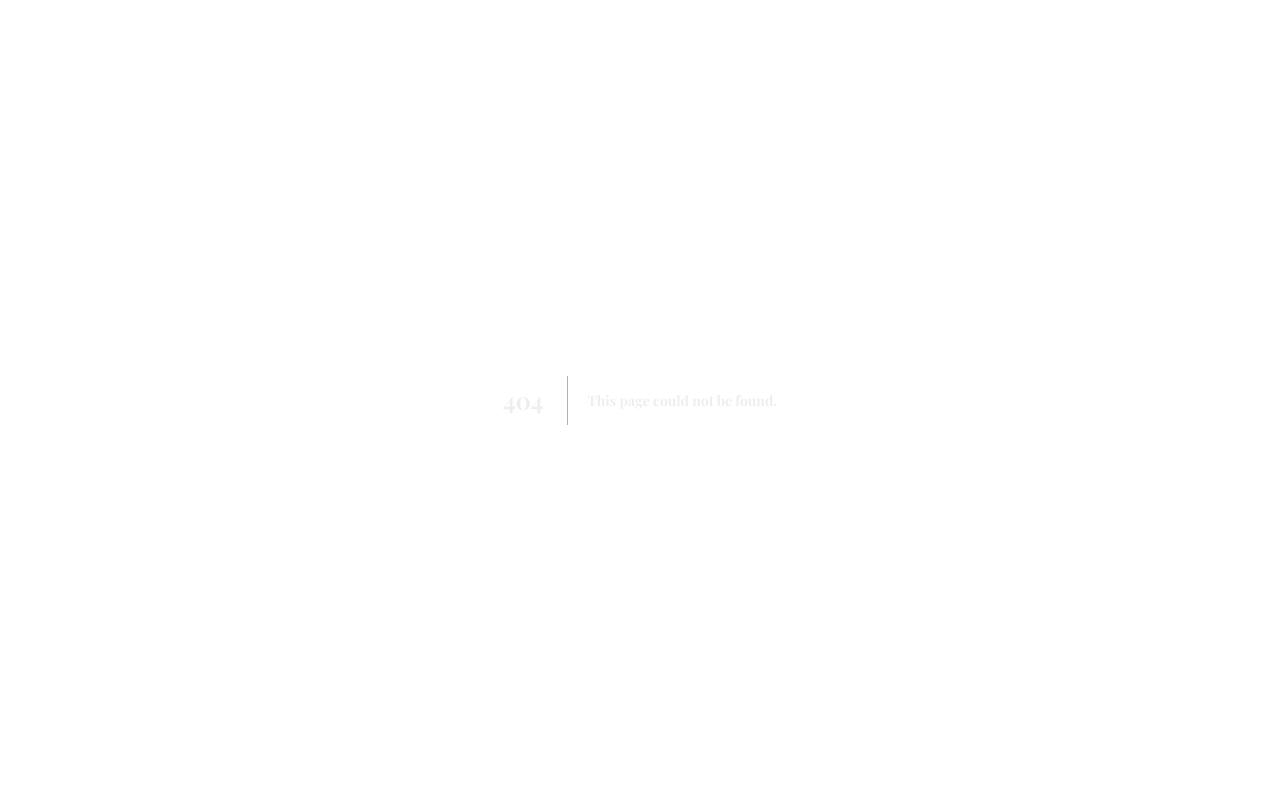
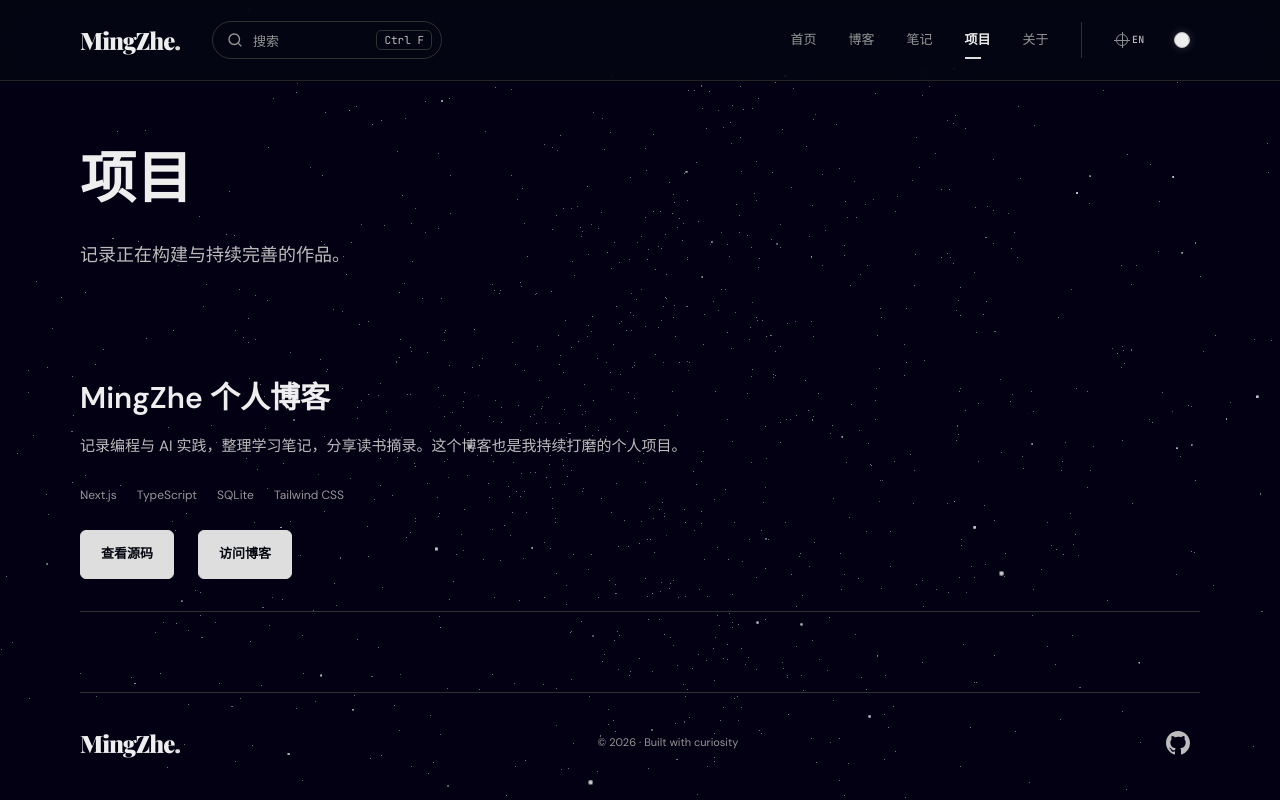
Before and after one commit to MingZhe1008/Blog, a Next.js app: page /projects in a window 1280 px wide. Before the commit this address had no page. Built offline with nearby package versions, Linux system fonts and the light colour scheme.

Commit message:
feat: 新增项目导航与项目展示页面

```diff
--- /dev/null
+++ b/src/app/(main)/projects/page.tsx
@@ -0,0 +1,8 @@
+import type { Metadata } from "next";
+import { ProjectsView } from "./projects-view";
+
+export const metadata: Metadata = { title: "项目 | MingZhe" };
+
+export default function ProjectsPage() {
+  return <ProjectsView />;
+}
--- /dev/null
+++ b/src/app/(main)/projects/projects-view.tsx
@@ -0,0 +1,29 @@
+"use client";
+
+import Link from "next/link";
+import { useTranslations } from "next-intl";
+
+export function ProjectsView() {
+  const t = useTranslations("projects");
+  return (
+    <main className="editorial-page projects-page">
+      <header className="archive-heading">
+        <h1>{t("title")}</h1>
+        <p className="hero-intro">{t("intro")}</p>
+      </header>
+      <section className="projects-list" aria-label={t("title")}>
+        <article className="project-entry">
+          <h2>{t("blogTitle")}</h2>
+          <p className="project-description">{t("blogDescription")}</p>
+          <ul className="project-stack" aria-label="Tech stack">
+            {["Next.js", "TypeScript", "SQLite", "Tailwind CSS"].map(tech => <li key={tech}>{tech}</li>)}
+          </ul>
+          <div className="project-links">
+            <a className="primary-link" href="https://github.com/MingZhe1008/Blog" target="_blank" rel="noopener noreferrer">{t("source")}</a>
+            <Link className="primary-link" href="/blog">{t("visit")}</Link>
+          </div>
+        </article>
+      </section>
+    </main>
+  );
+}
--- a/src/app/editorial.css
+++ b/src/app/editorial.css
@@ -12,6 +12,14 @@
 .public-site h1,.public-site h2,.public-site h3 { font-family: var(--font-ui), "Microsoft YaHei", sans-serif; }
 .public-site a:focus-visible,.public-site button:focus-visible,.public-site input:focus-visible { outline: 2px solid var(--color-accent); outline-offset: 5px; }
 .editorial-page { width: min(1120px, calc(100% - 64px)); margin: auto; padding-bottom: 80px; }
+.projects-page { padding-top: 64px; }
+.projects-page h1 { font-size: clamp(36px, 6vw, 56px); line-height: 1.2; }
+.projects-list { margin-top: 36px; }
+.project-entry { padding: 32px 0; border-bottom: 1px solid var(--color-border); }
+.project-entry h2 { font-size: clamp(23px, 4vw, 30px); margin-bottom: 16px; }
+.project-description { max-width: 640px; color: var(--color-text-secondary); line-height: 1.9; }
+.project-stack { display: flex; flex-wrap: wrap; gap: 10px 20px; list-style: none; padding: 0; margin: 24px 0; color: var(--color-text-muted); font-size: 12px; }
+.project-links { display: flex; flex-wrap: wrap; gap: 24px; }
 .site-header .editorial-nav { width: min(1120px, calc(100% - 64px)); min-height: 80px; gap: 32px; }
 .wordmark { font-family: var(--font-display), serif; font-size: 24px; font-weight: 900; letter-spacing: -1px; color: var(--color-text-primary); white-space: nowrap; }
 .wordmark span { color: var(--color-accent); }
--- a/src/components/header.tsx
+++ b/src/components/header.tsx
@@ -11,7 +11,7 @@ export function Header() {
   return <header className="site-header"><div className="site-header__inner editorial-nav">
     <Link href="/" className="wordmark" aria-label="MingZhe">MingZhe<span>.</span></Link>
     <GlobalSearch />
-    <nav className="text-navigation" aria-label={t("navLabel")}>{[["/", "home"], ["/blog", "articles"], ["/notes", "notes"], ["/about", "about"]].map(([href, key]) => <Link key={href} href={href} aria-current={(href === "/" ? pathname === href : pathname.startsWith(href)) ? "page" : undefined}>{t(key)}</Link>)}</nav>
+    <nav className="text-navigation" aria-label={t("navLabel")}>{[["/", "home"], ["/blog", "articles"], ["/notes", "notes"], ["/projects", "projects"], ["/about", "about"]].map(([href, key]) => <Link key={href} href={href} aria-current={(href === "/" ? pathname === href : pathname.startsWith(href)) ? "page" : undefined}>{t(key)}</Link>)}</nav>
     <div className="celestial-tools"><LocaleSwitcher /><ThemeToggle /></div>
   </div></header>;
 }
--- a/src/components/i18n-provider.tsx
+++ b/src/components/i18n-provider.tsx
@@ -32,6 +32,11 @@ export function I18nProvider({
 }
 
 const zh: Messages = {
+  projects: {
+    title: "项目", intro: "记录正在构建与持续完善的作品。",
+    blogTitle: "MingZhe 个人博客", blogDescription: "记录编程与 AI 实践，整理学习笔记，分享读书摘录。这个博客也是我持续打磨的个人项目。",
+    source: "查看源码", visit: "访问博客",
+  },
   search: { open: "打开站内搜索", placeholder: "搜索", prompt: "搜索已发布的博客和笔记", loading: "正在搜索…", empty: "没有找到相关内容", article: "博客", note: "笔记" },
   excerpts: {
     title: "读书摘录", help: "管理主页随机展示的摘录。编辑后取消启用即可停用；没有启用的摘录时，主页自动隐藏摘录栏。",
@@ -51,6 +56,7 @@ const zh: Messages = {
     published: "已发布", draftStatus: "草稿",
   },
   common: {
+    projects: "项目",
     notes: "笔记",
     navLabel: "主导航",
     home: "首页",
@@ -158,6 +164,11 @@ const zh: Messages = {
 };
 
 const en: Messages = {
+  projects: {
+    title: "Projects", intro: "Things I am building and refining over time.",
+    blogTitle: "MingZhe Personal Blog", blogDescription: "Writing about programming and AI, organizing learning notes, and sharing reading excerpts. This blog is also a personal project I continue to refine.",
+    source: "View source", visit: "Visit blog",
+  },
   search: { open: "Open site search", placeholder: "Search", prompt: "Search published articles and notes", loading: "Searching…", empty: "No matching content", article: "Article", note: "Note" },
   excerpts: {
     title: "Reading excerpts", help: "Manage the random excerpts on your homepage. Uncheck enabled to hide an entry. The section is hidden when no excerpts are enabled.",
@@ -178,6 +189,7 @@ const en: Messages = {
   },
   common: {
     notes: "Notes",
+    projects: "Projects",
     navLabel: "Primary navigation",
     home: "Home",
     articles: "Articles",
```
